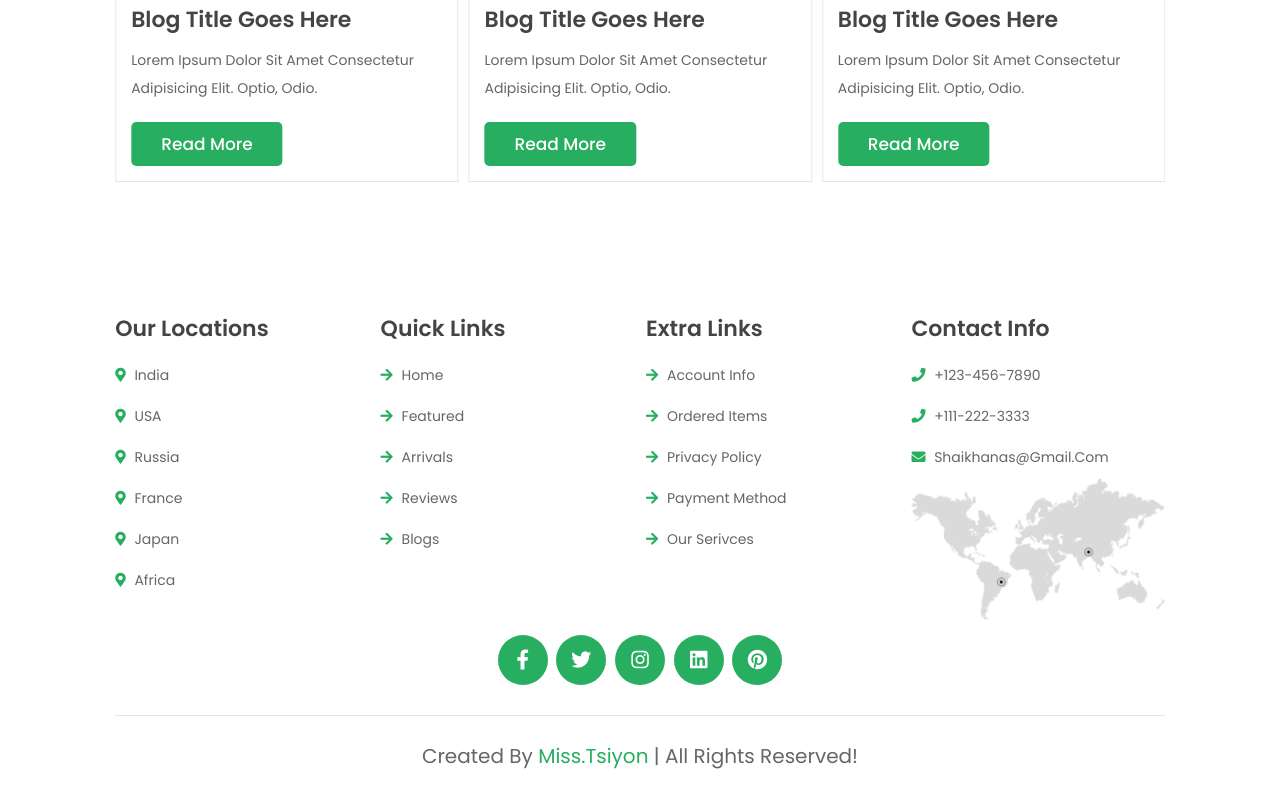
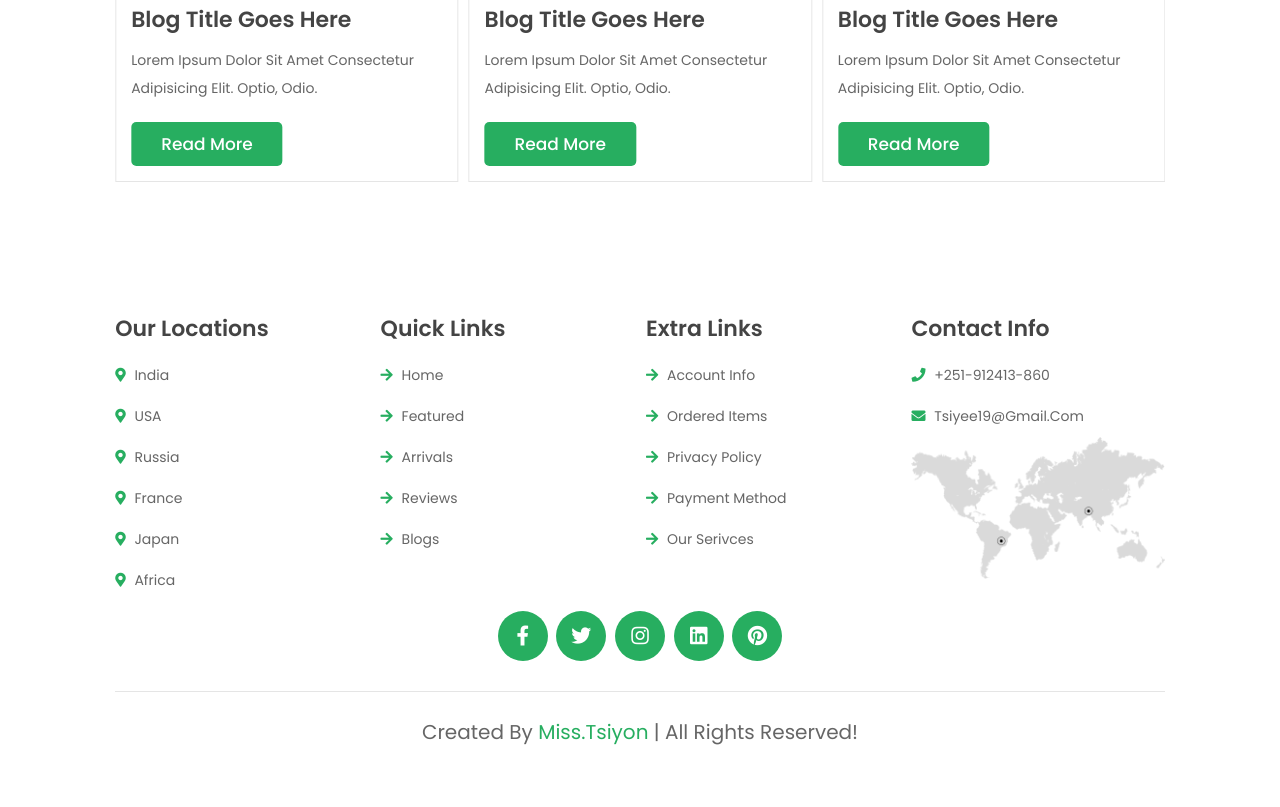
Before and after one commit to TsiyonTilahun/Book-Store, a plain HTML site: page index.html in a window 1280 px wide. Shown: the part 3757-4564 px from the top of the page. Drawn offline with nearby package versions, Linux system fonts and the light colour scheme; files whose address does not match are found by name.

Commit message:
Update index.html
Address change

```diff
--- a/index.html
+++ b/index.html
@@ -775,9 +775,8 @@
 
         <div class="box">
             <h3>contact info</h3>
-            <a href="#"> <i class="fas fa-phone"></i> +123-456-7890 </a>
-            <a href="#"> <i class="fas fa-phone"></i> +111-222-3333 </a>
-            <a href="#"> <i class="fas fa-envelope"></i> shaikhanas@gmail.com </a>
+            <a href="#"> <i class="fas fa-phone"></i> +251-912413-860 </a>
+            <a href="#"> <i class="fas fa-envelope"></i> tsiyee19@gmail.com </a>
             <img src="img/onlinebook/worldmap.png" class="map" alt="">
         </div>
 
```
